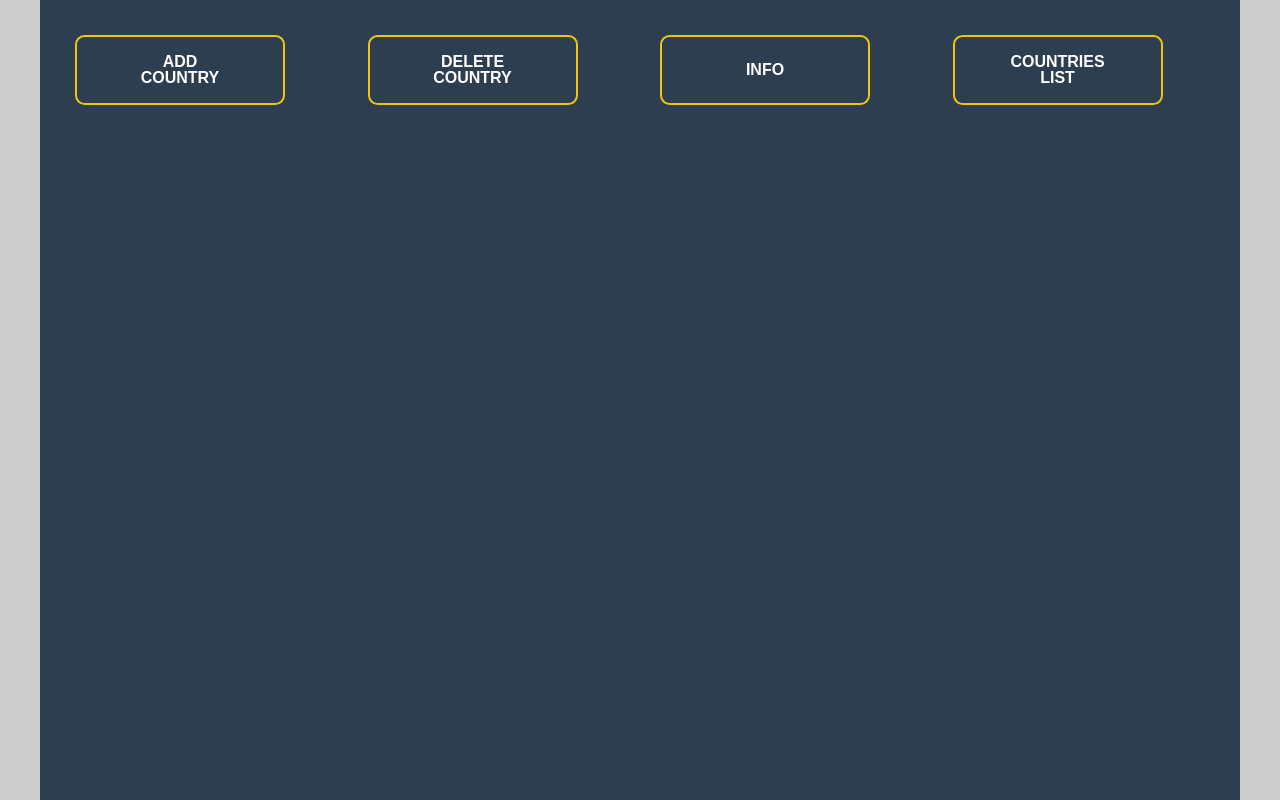
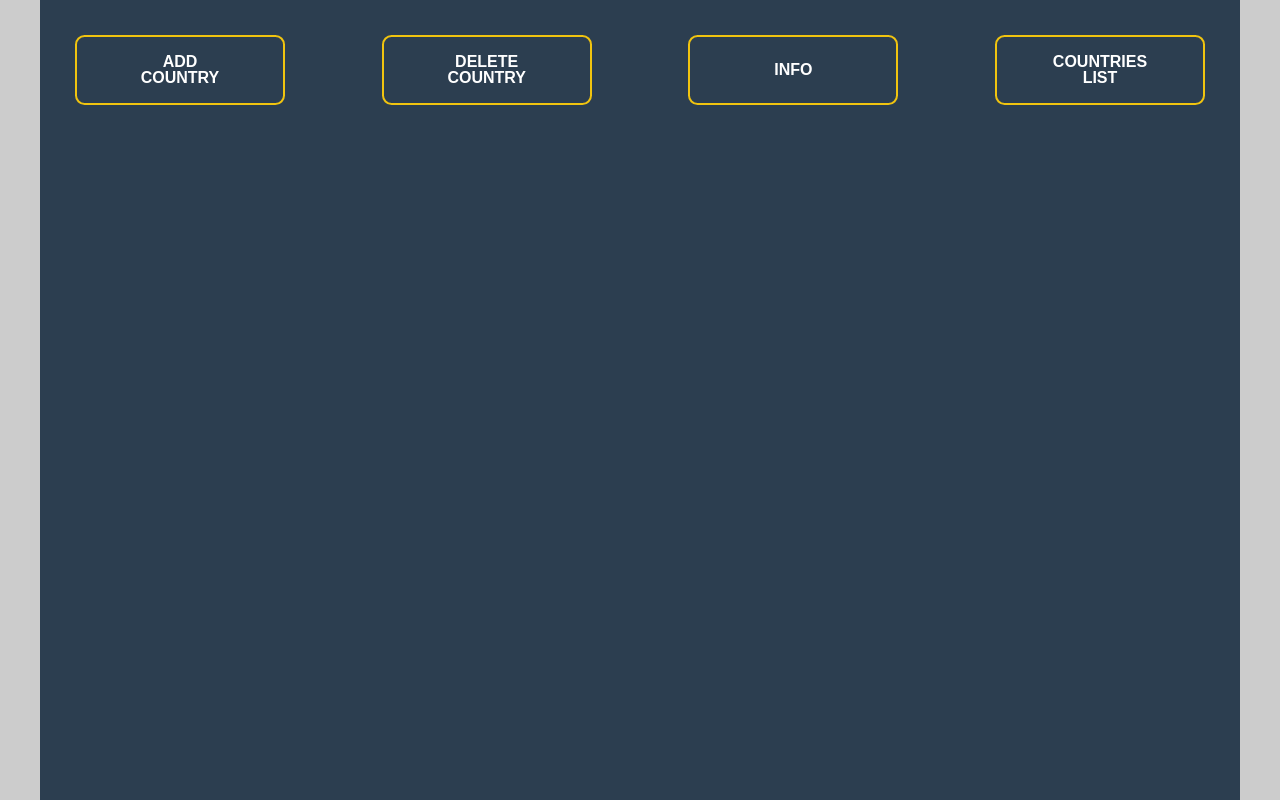
Before and after one commit to skaliaksei/hexapp, a plain HTML site: page index.html in a window 1280 px wide. Drawn offline with Linux system fonts and the light colour scheme.

Commit message:
Created adaptive buttons

```diff
--- a/css/style.css
+++ b/css/style.css
@@ -18,13 +18,14 @@
 
 .button-list {
     display: flex;
+    flex-wrap: wrap;
     justify-content: space-between;
     padding: 15px 0;
     margin: 0;
 }
 
 .button-list__item {
-    width: 300px;
+    width: 250px;
     height: 150px;
 }
 
```
